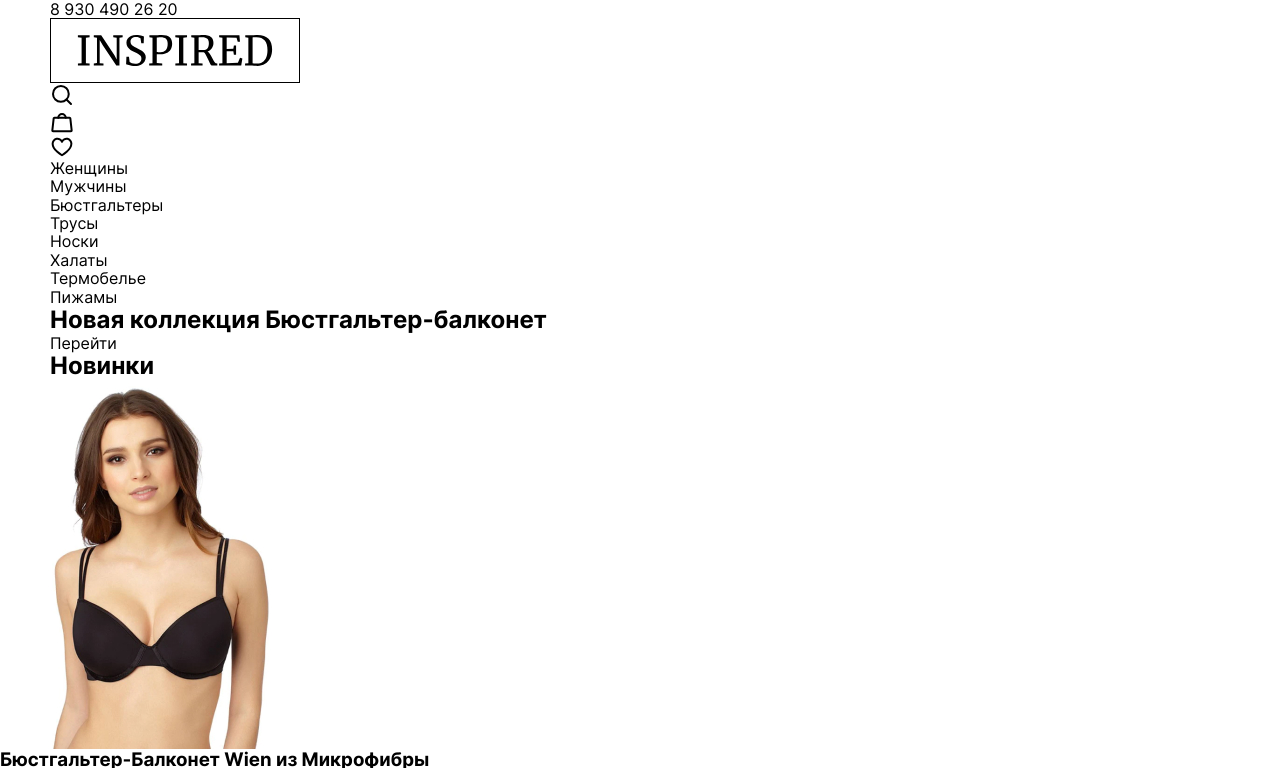
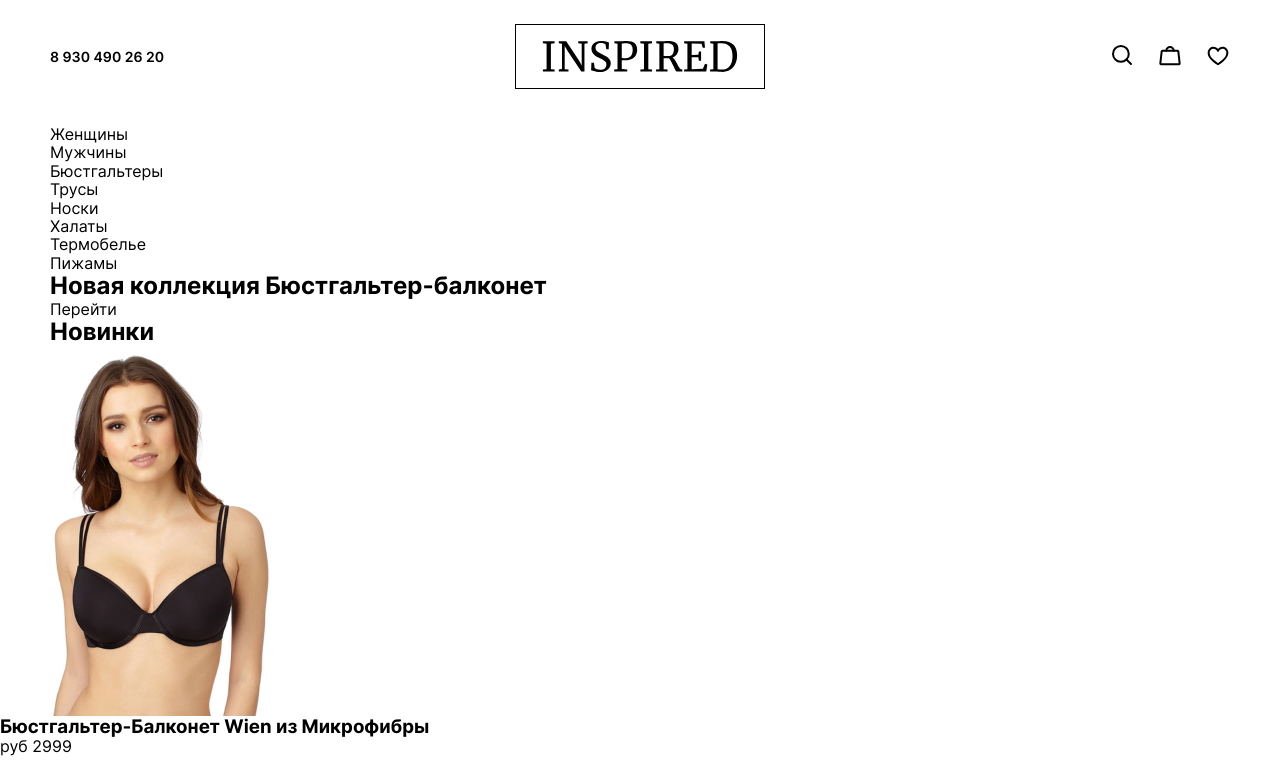
Before and after one commit to PalamarenkoEvgeniya/INSPIRED, a website built with webpack: page src/index.html in a window 1280 px wide. Shown: the top 768 px of the page. Built offline with nearby package versions, Linux system fonts and the light colour scheme.

Commit message:
add style header

```diff
--- a/src/index.html
+++ b/src/index.html
@@ -21,8 +21,8 @@
 </head>
 
 <body>
-  <header class="header">
-    <div class="container">
+  <header class="header ">
+    <div class="container header__container">
       <a class="header__phone header__link" href="tel:89304902620">
         8 930 490 26 20</a>
 
--- a/src/style/_header.scss
+++ b/src/style/_header.scss
@@ -0,0 +1,67 @@
+.header {
+  padding: 24px 0 36px;
+
+  @media (max-width: 768px) {
+    padding: 16px 0;
+  }
+
+  &__container {
+    display: grid;
+    grid-template-columns: repeat(3, 1fr);
+    align-items: center;
+
+    @media (max-width: 540px) {
+      grid-template-columns: repeat(2, 1fr);
+    }
+  }
+
+  &__phone {
+    font-weight: 600;
+    font-size: 14px;
+    line-height: 17px;
+    text-transform: uppercase;
+
+    @media (max-width: 768px) {
+      font-size: 12px;
+      line-height: 15px;
+    }
+    @media (max-width: 540px) {
+      display: none;
+    }
+  }
+
+  &__logo {
+    justify-self: center;
+
+    @media (max-width: 768px) {
+      width: 154px;
+    }
+
+    @media (max-width: 540px) {
+      justify-self: start;
+      width: 124px;
+    }
+  }
+
+  &__navigation {
+    justify-self: end;
+  }
+
+  &__nav-list {
+    display: flex;
+    align-items: center;
+    gap: 24px;
+
+    @media (max-width: 540px) {
+      gap: 16px;
+    }
+  }
+
+  &__link {
+    transition: color 0.3s ease-in-out;
+
+    &:hover {
+      color: $gray;
+    }
+  }
+}
--- a/src/style/_style.scss
+++ b/src/style/_style.scss
@@ -17,14 +17,13 @@ body {
   font-weight: 400;
 }
 
-
-img, svg {
+img,
+svg {
   display: block;
   max-width: 100%;
   max-height: 100%;
   height: auto;
 }
-
 
 button {
   padding: 0;
@@ -60,7 +59,21 @@ fieldset {
 }
 
 .container {
-  max-width: 1240px;
-  padding: 0 30px;
+  --max-width: 1180px;
+  --padding: 30px;
+  max-width: calc(var(--max-width) + var(--padding) * 2);
+  padding: 0 var(--padding);
   margin: 0 auto;
+
+  @media (max-width: 1024px) {
+    --max-width: 880px;
+  }
+
+  @media (max-width: 768px) {
+    --max-width: 620px;
+  }
+
+  @media (max-width: 540px) {
+    --padding: 15px;
+  }
 }
--- a/src/style/_var.scss
+++ b/src/style/_var.scss
@@ -1,5 +1,5 @@
 $main-color: #000000;
-$second-color: #FFFFFF;
-$light-gray: #DCDCDC;
-$gray: #8A8A8A;
+$second-color: #ffffff;
+$light-gray: #dcdcdc;
+$gray: #8a8a8a;
 $dark-gray: #404040;
```
